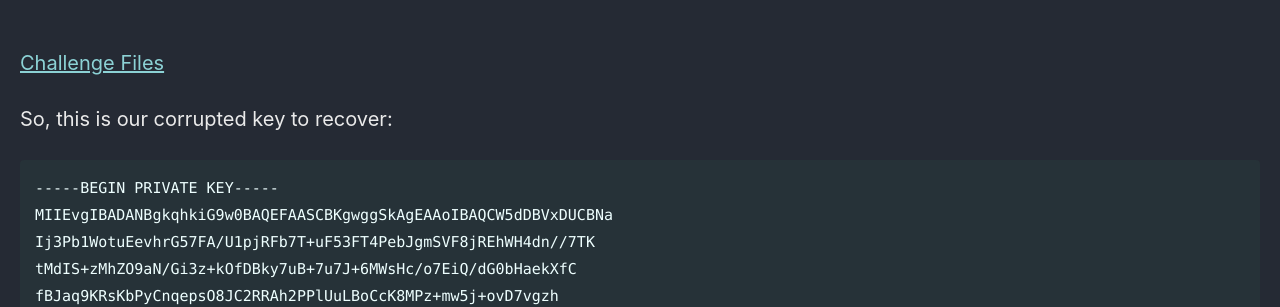
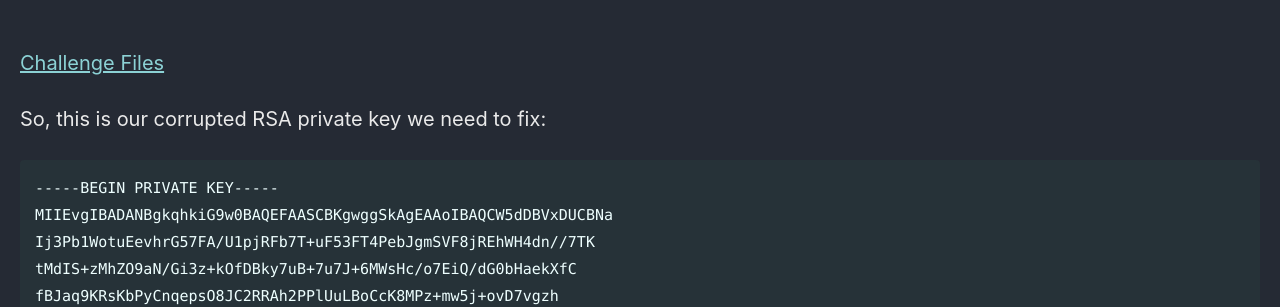
Before and after one commit to Connor-McCartney/Connor-McCartney.github.io, a Jekyll site: the page built from _pages/cryptography/rsa/Key-Recovery-UMD-CTF-2024.md, in a window 1280 px wide. Shown: the part 186-493 px from the top of the page. Built offline with Jekyll 4.4.1, drawn with Linux system fonts in a browser that asks for light colours; cached includes are drawn as plain includes.

Commit message:
Update Key-Recovery-UMD-CTF-2024.md

````diff
--- a/_pages/cryptography/rsa/Key-Recovery-UMD-CTF-2024.md
+++ b/_pages/cryptography/rsa/Key-Recovery-UMD-CTF-2024.md
@@ -8,7 +8,7 @@ title: Key Recovery - UMD CTF 2024
 
 [Challenge Files](https://github.com/Connor-McCartney/CTF_Files/tree/main/2024/UMD%20CTF/Key%20Recovery)
 
-So, this is our corrupted key to recover:
+So, this is our corrupted RSA private key we need to fix:
 
 ```
 -----BEGIN PRIVATE KEY-----
````
